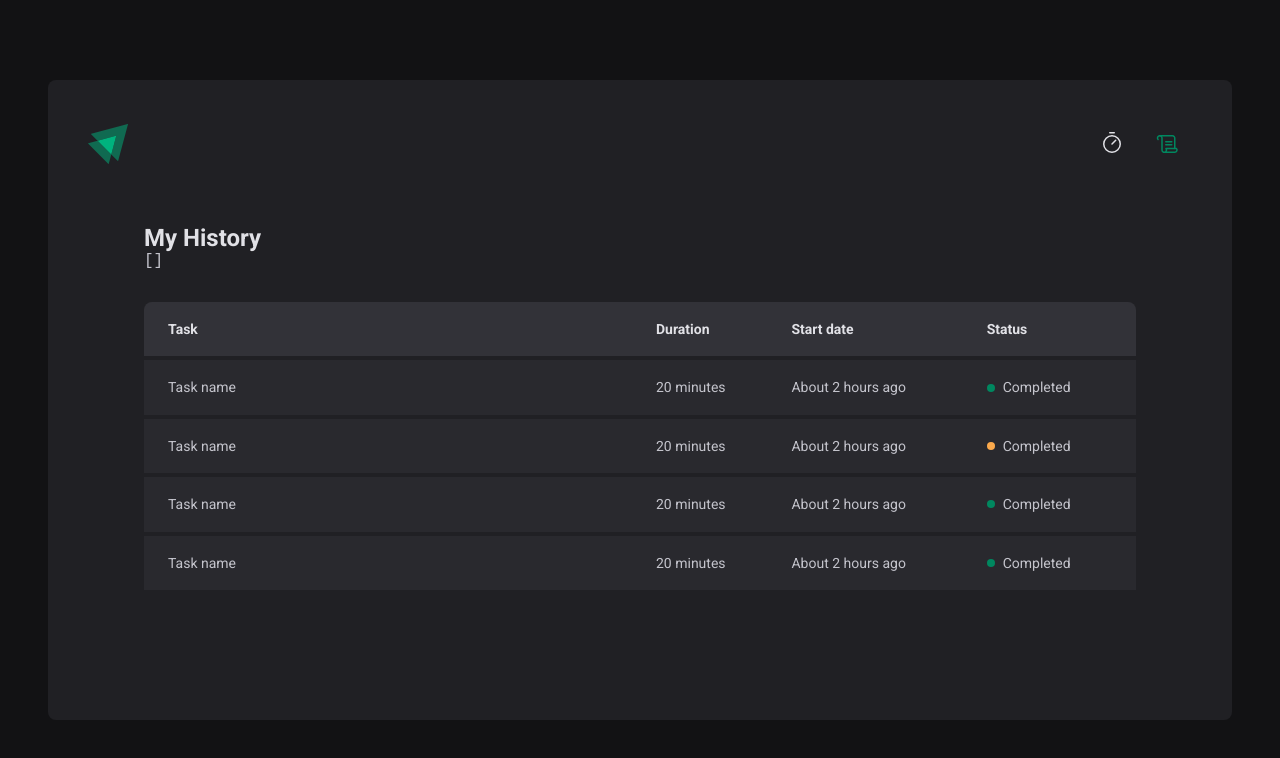
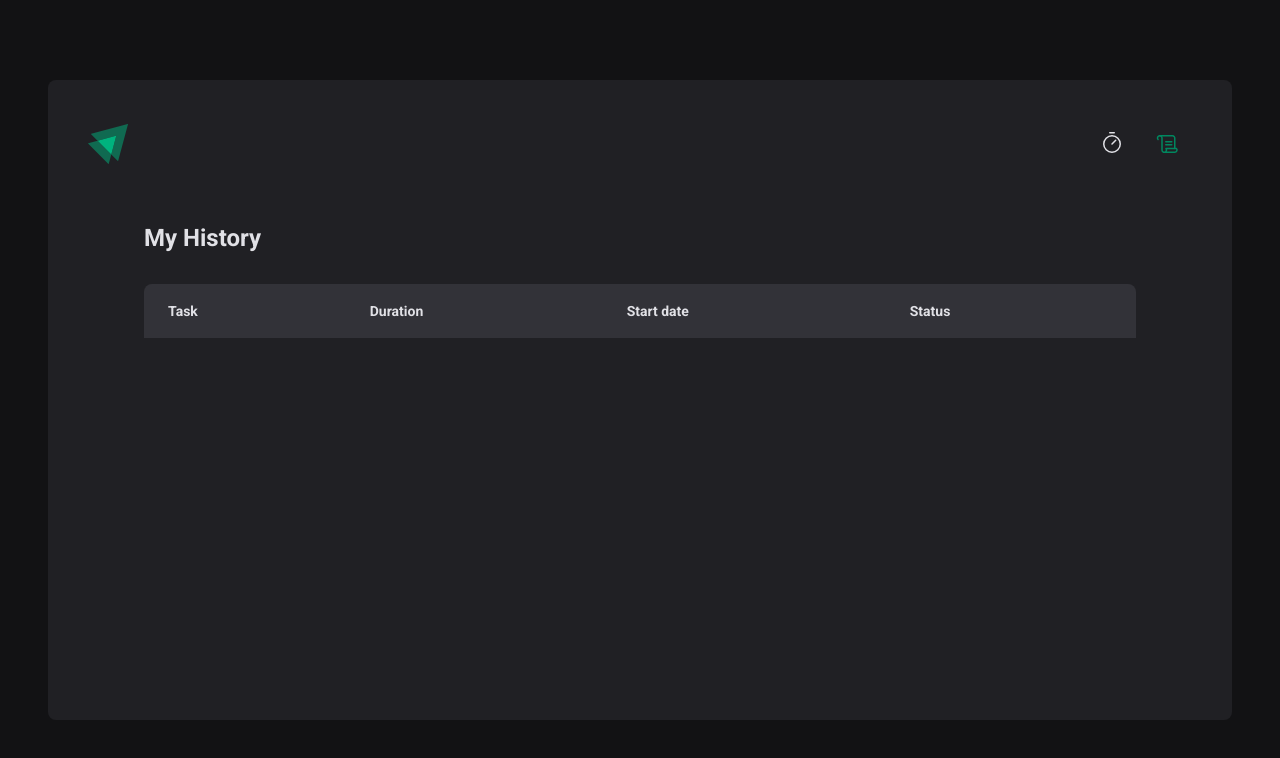
Before and after one commit to LuizPelegrini/pomobreak, a React (Vite) app: page /history in a window 1280 px wide. Shown: the top 758 px of the page. Built offline with nearby package versions, Linux system fonts and the light colour scheme.

Commit message:
update: List cycles on History page

```diff
--- a/src/pages/History/index.tsx
+++ b/src/pages/History/index.tsx
@@ -8,7 +8,6 @@
   return (
     <Container>
       <h1>My History</h1>
-      <pre>{JSON.stringify(cycles, null, 2)}</pre>
       <HistoryList>
         <table>
           <thead>
@@ -20,38 +19,26 @@
             </tr>
           </thead>
           <tbody>
-            <tr>
-              <td>Task name</td>
-              <td>20 minutes</td>
-              <td>About 2 hours ago</td>
-              <td>
-                <Status statusColor="green">Completed</Status>
-              </td>
-            </tr>
-            <tr>
-              <td>Task name</td>
-              <td>20 minutes</td>
-              <td>About 2 hours ago</td>
-              <td>
-                <Status statusColor="yellow">Completed</Status>
-              </td>
-            </tr>
-            <tr>
-              <td>Task name</td>
-              <td>20 minutes</td>
-              <td>About 2 hours ago</td>
-              <td>
-                <Status statusColor="green">Completed</Status>
-              </td>
-            </tr>
-            <tr>
-              <td>Task name</td>
-              <td>20 minutes</td>
-              <td>About 2 hours ago</td>
-              <td>
-                <Status statusColor="green">Completed</Status>
-              </td>
-            </tr>
+            {cycles.map((cycle) => (
+              <tr key={cycle.id}>
+                <td>{cycle.task}</td>
+                <td>{cycle.minutesAmount} minutes</td>
+                <td>{cycle.startDate.toISOString()}</td>
+                <td>
+                  {cycle.completedDate && (
+                    <Status statusColor="green">Completed</Status>
+                  )}
+
+                  {cycle.interruptedDate && (
+                    <Status statusColor="red">Interrupted</Status>
+                  )}
+
+                  {!cycle.interruptedDate && !cycle.completedDate && (
+                    <Status statusColor="yellow">In Progress</Status>
+                  )}
+                </td>
+              </tr>
+            ))}
           </tbody>
         </table>
       </HistoryList>
```
